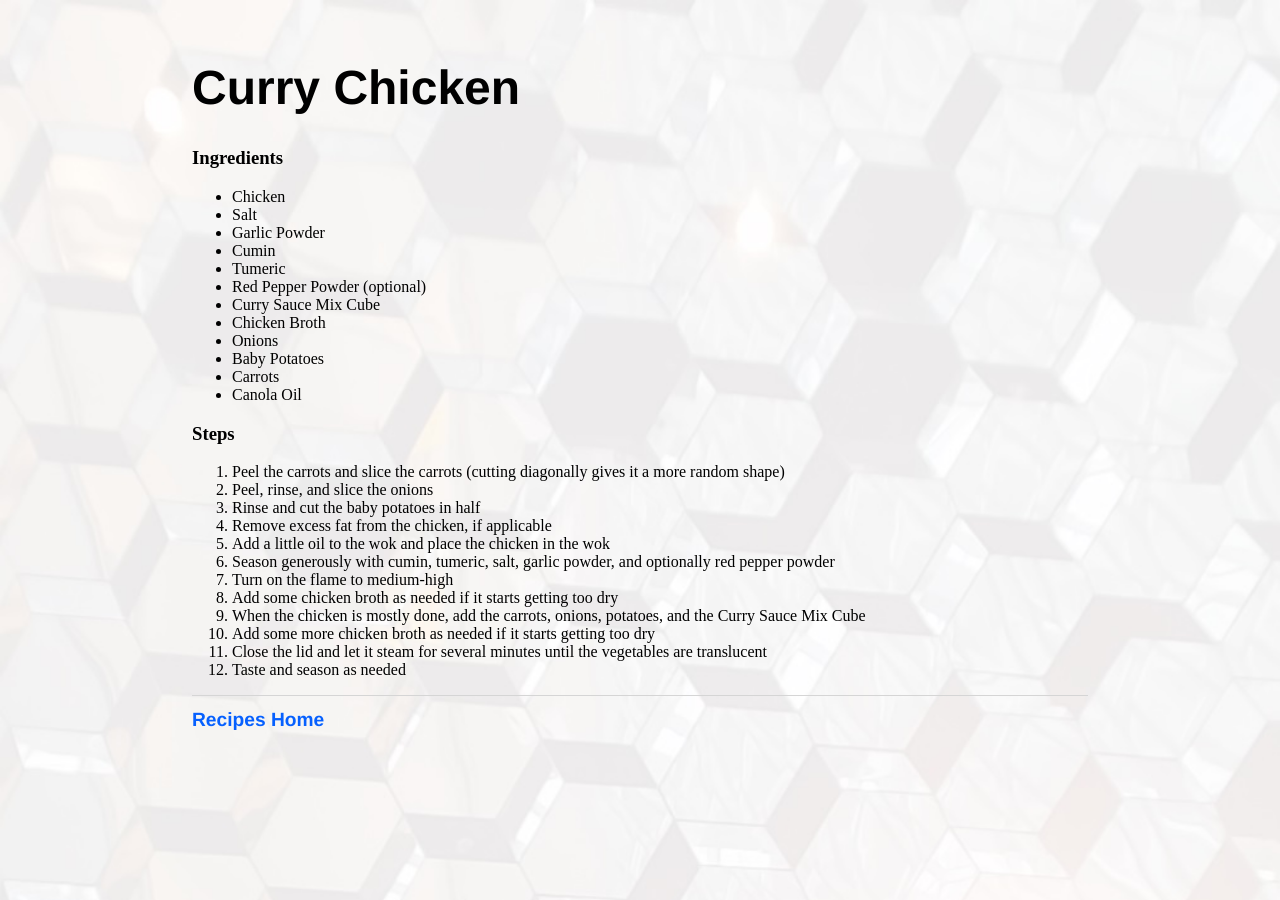
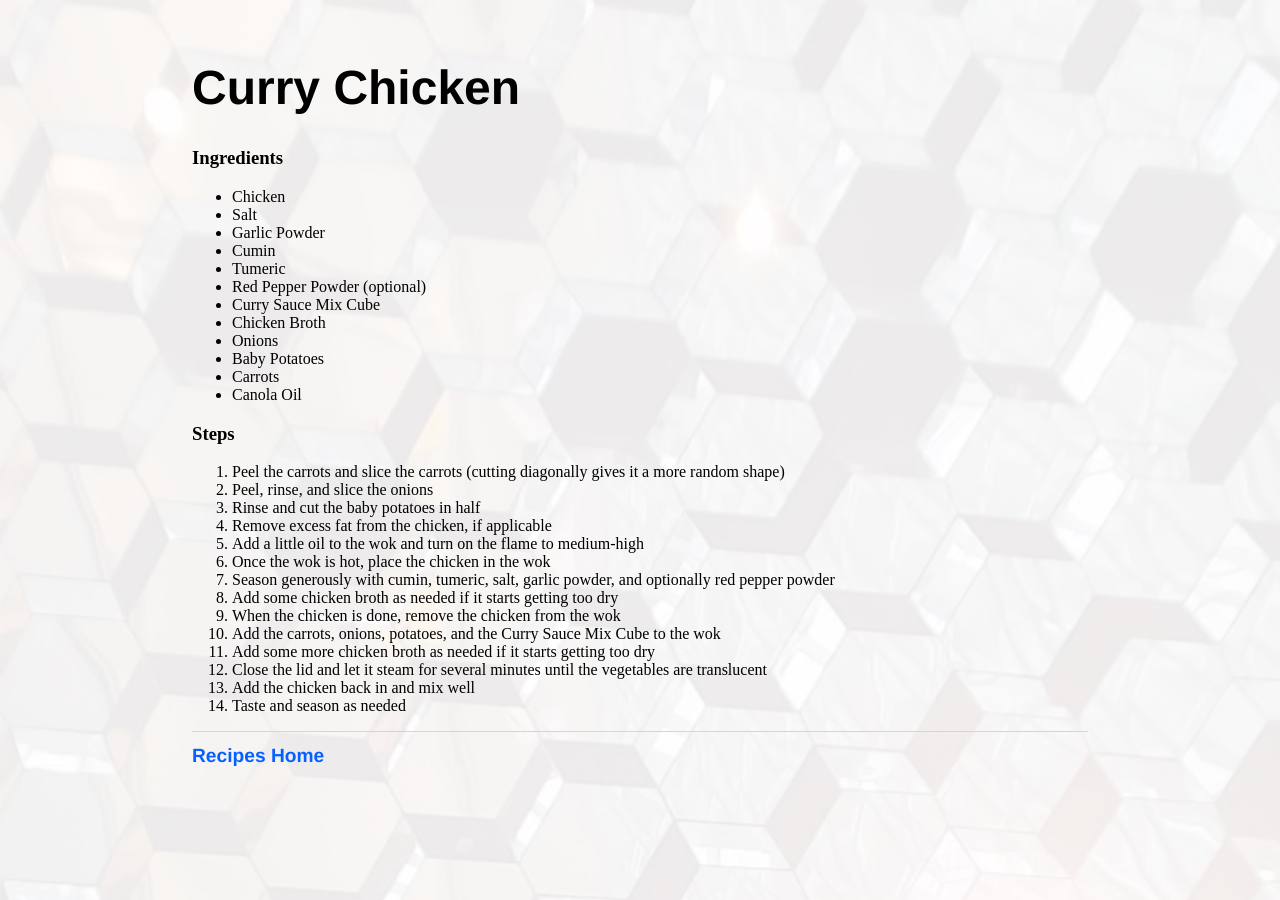
Before and after one commit to superjeffreyc/superjeffreyc.github.io, a Jekyll site: the page built from recipes/curry_chicken.html, in a window 1280 px wide. Built offline with Jekyll 4.4.1, drawn with Linux system fonts in a browser that asks for light colours.

Commit message:
Update curry_chicken.html

```diff
--- a/recipes/curry_chicken.html
+++ b/recipes/curry_chicken.html
@@ -27,13 +27,15 @@ title: Curry Chicken
     <li>Peel, rinse, and slice the onions</li>
     <li>Rinse and cut the baby potatoes in half</li>
     <li>Remove excess fat from the chicken, if applicable</li>
-    <li>Add a little oil to the wok and place the chicken in the wok</li>
+    <li>Add a little oil to the wok and turn on the flame to medium-high</li>
+    <li>Once the wok is hot, place the chicken in the wok</li>
     <li>Season generously with cumin, tumeric, salt, garlic powder, and optionally red pepper powder</li>
-    <li>Turn on the flame to medium-high</li>
     <li>Add some chicken broth as needed if it starts getting too dry</li>
-    <li>When the chicken is mostly done, add the carrots, onions, potatoes, and the Curry Sauce Mix Cube</li>
+    <li>When the chicken is done, remove the chicken from the wok</li>
+    <li>Add the carrots, onions, potatoes, and the Curry Sauce Mix Cube to the wok</li>
     <li>Add some more chicken broth as needed if it starts getting too dry</li>
     <li>Close the lid and let it steam for several minutes until the vegetables are translucent</li>
+    <li>Add the chicken back in and mix well</li>
     <li>Taste and season as needed</li>
   </ol>
 
```
